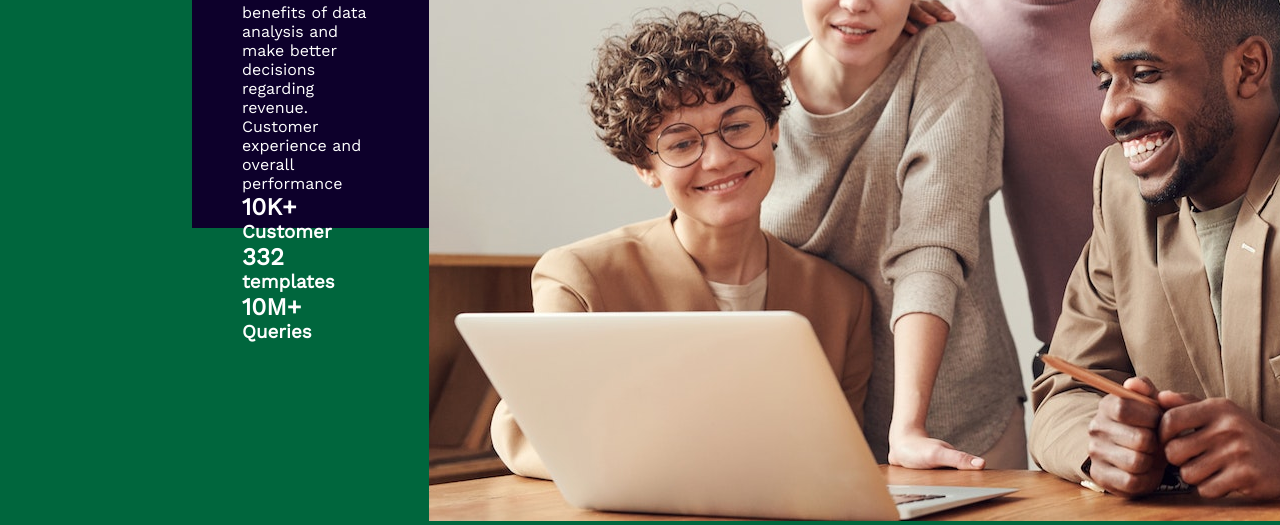
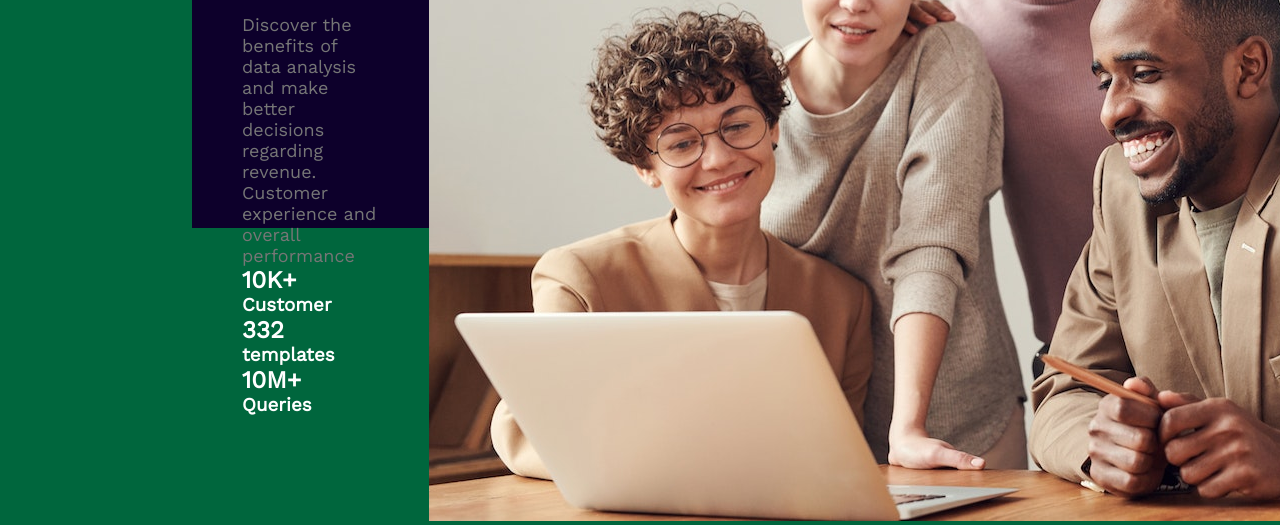
Before and after one commit to Nafiz-Al-Turabi/flexbox, a plain HTML site: page index.html in a window 1280 px wide. Shown: the part 452-977 px from the top of the page. Drawn offline with nearby package versions, Linux system fonts and the light colour scheme.

Commit message:
5th commit

```diff
--- a/style.css
+++ b/style.css
@@ -32,3 +32,10 @@ body {
     flex-direction: column;
     justify-content: space-between;
 }
+.intro h1{
+    margin-bottom: 30px;
+}
+.intro p{
+    color: #767676;
+    font-size: 18px;
+}
```
